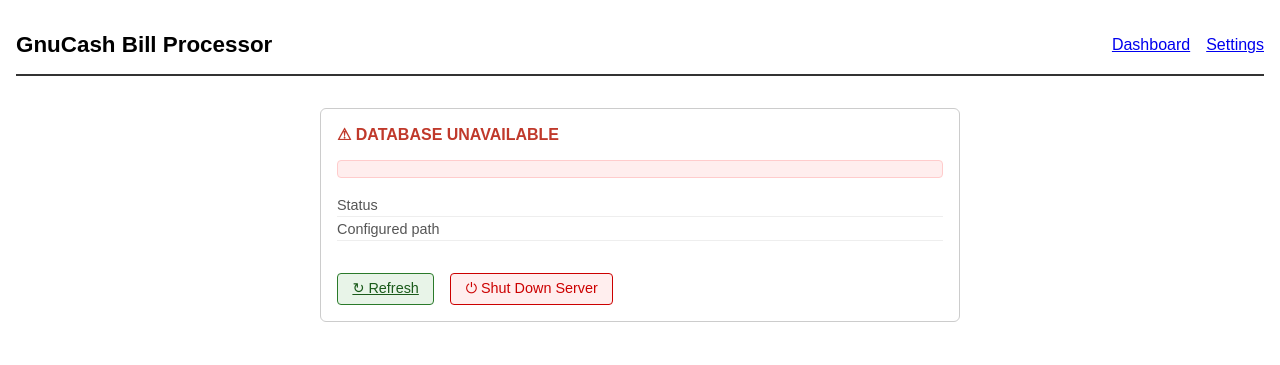
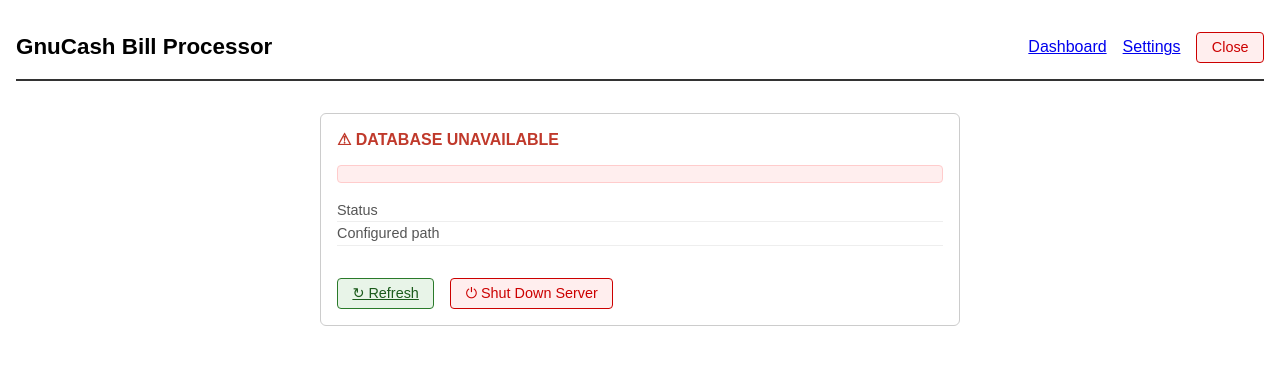
Before and after one commit to conradstorz/GnuCash_Bills_and_Income, a FastAPI app: page / in a window 1280 px wide. Shown: the top 365 px of the page. Run offline with FastAPI, Linux system fonts and the light colour scheme.

Commit message:
feat: Add Close button to navigation bar
Add shutdown button to header navigation:
- Red 'Close' button positioned in nav bar after Settings link
- Confirms with user before shutting down server
- POSTs to /shutdown endpoint (already implemented)
- Shows 'Application closed' message after shutdown
- Uses existing btn-danger styling for visual prominence

Button provides quick access to shut down the web server from the UI
without needing to close the terminal or find the process.

```diff
--- a/web/templates/base.html
+++ b/web/templates/base.html
@@ -13,6 +13,10 @@
     <nav>
       <a href="/">Dashboard</a>
       <a href="/settings">Settings</a>
+      <button class="btn-danger"
+              onclick="if(confirm('Close the application?')) { fetch('/shutdown', {method: 'POST'}).then(() => { document.body.innerHTML = '<div style=&quot;text-align:center; margin-top:3rem; font-size:1.2rem;&quot;>Application closed. You may close this window.</div>'; }); }">
+        Close
+      </button>
     </nav>
   </header>
   <main>
```
